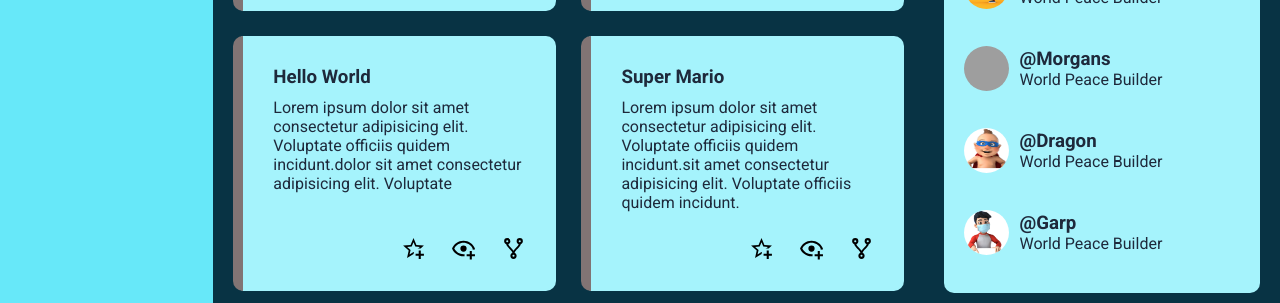
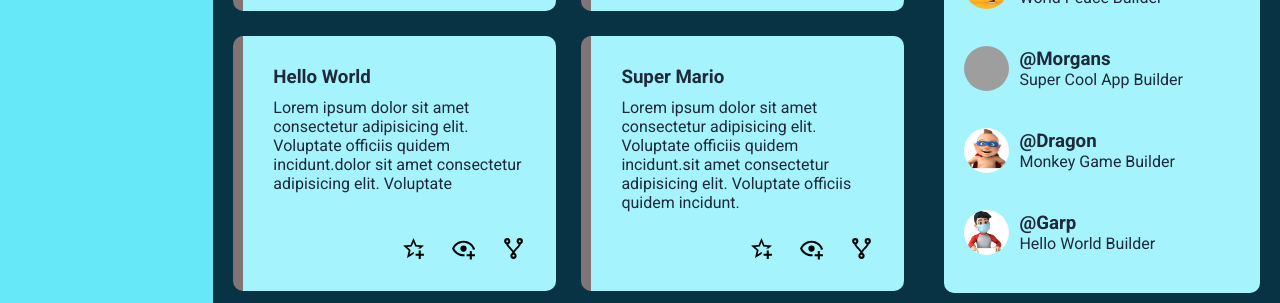
Before and after one commit to Amrit57/Dashboard-Project, a plain HTML site: page index.html in a window 1280 px wide. Shown: the part 756-1059 px from the top of the page. Drawn offline with Linux system fonts and the light colour scheme; grey boxes are pictures that could not be loaded.

Commit message:
Final dashboard project finished

```diff
--- a/index.html
+++ b/index.html
@@ -338,21 +338,21 @@
                         <img src="images/julien-tromeur-BJMSPbHH-9A-unsplash.jpg" alt="">
                         <div class="username">
                             <h3>@Morgans</h3>
-                            <p>World Peace Builder</p>
+                            <p>Super Cool App Builder</p>
                         </div>
                     </div>
                     <div class="user">
                         <img src="images/julien-tromeur-Lz89WWgYOpo-unsplash.jpg    " alt="">
                         <div class="username">
                             <h3>@Dragon</h3>
-                            <p>World Peace Builder</p>
+                            <p>Monkey Game Builder</p>
                         </div>
                     </div>
                     <div class="user">
                         <img src="images/julien-tromeur-zOQO1dV07t4-unsplash.jpg" alt="">
                         <div class="username">
                             <h3>@Garp</h3>
-                            <p>World Peace Builder</p>
+                            <p>Hello World Builder</p>
                         </div>
                     </div>
 
```
